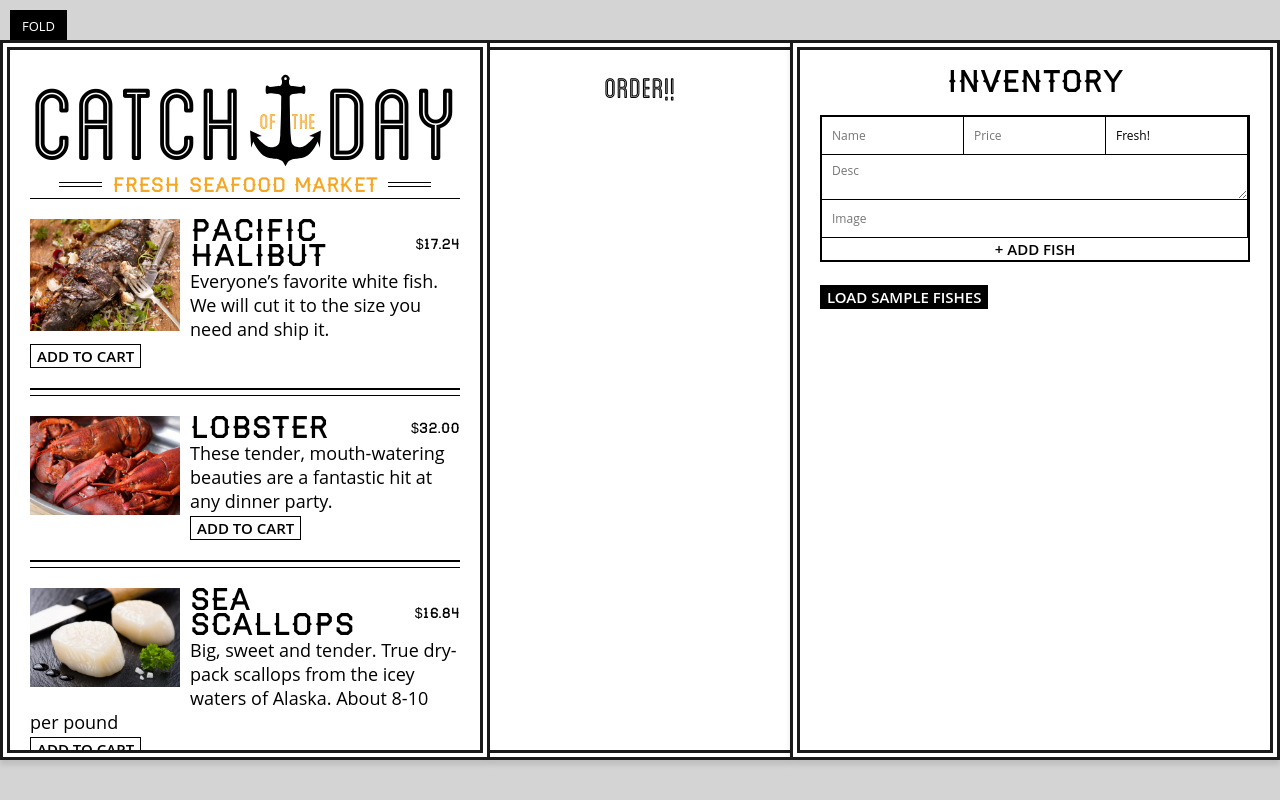
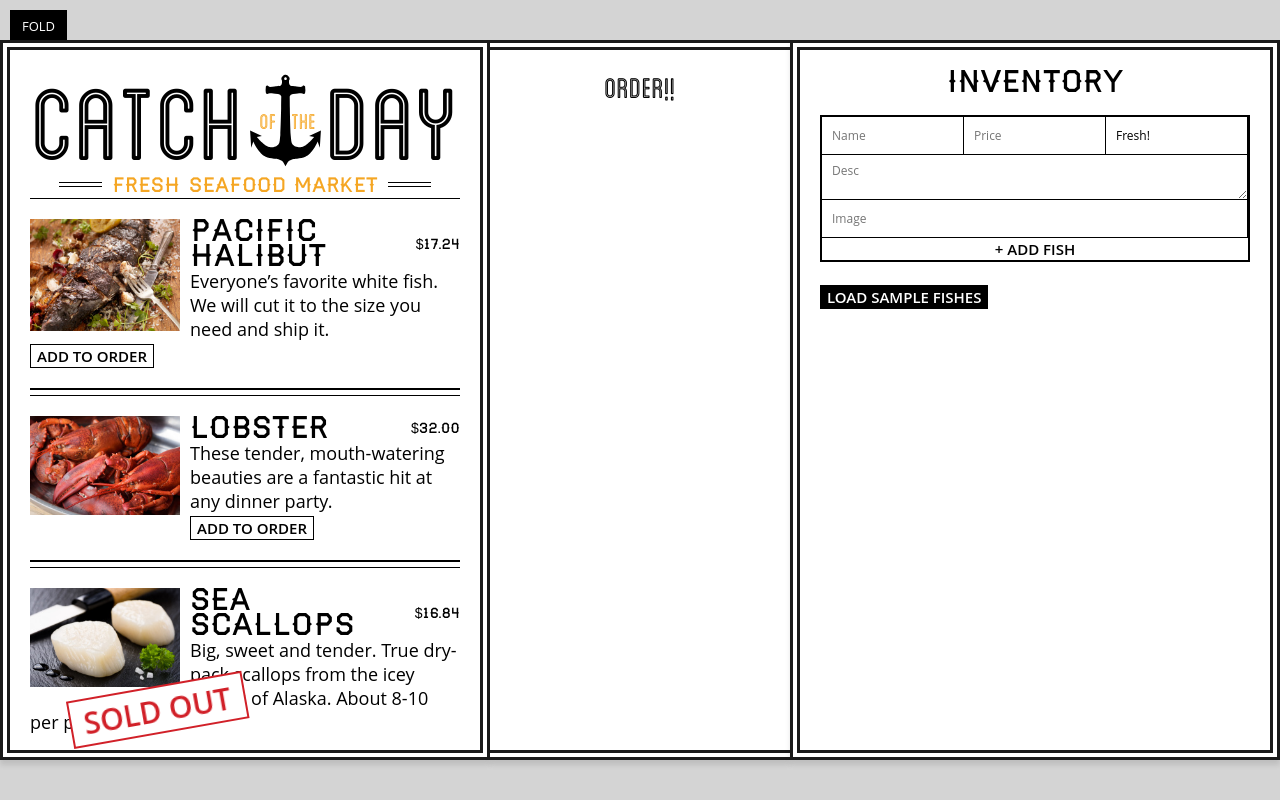
Before and after one commit to dgabor92/Catch-of-the-Day, a React (Create React App) app in the folder webshop/: page /store/1 in a window 1280 px wide. Both pictures are taken after a click on the button "LOAD SAMPLE FISHES". Built offline with nearby package versions, Linux system fonts and the light colour scheme.

Commit message:
Updating order state

```diff
--- a/webshop/src/components/App.js
+++ b/webshop/src/components/App.js
@@ -24,6 +24,16 @@
   loadSampleFishes = () => {
     this.setState({ fishes: sampleFishes });
   };
+
+  addToOrder = (key) => {
+    //1. Take a copy of State
+    const order = { ...this.state.order };
+    // 2. Either add to the order, or update the number of order
+    order[key] = order[key] + 1 || 1;
+    // 3. Call setState to update our state object
+    this.setState({ order });
+  };
+
   render() {
     return (
       <div className="catch-of-the-day">
@@ -31,7 +41,12 @@
           <Header tagline="Fresh Seafood Market" />
           <ul className="fishes">
             {Object.keys(this.state.fishes).map((key) => (
-              <Fish key={key} details={this.state.fishes[key]} />
+              <Fish
+                key={key}
+                index={key}
+                details={this.state.fishes[key]}
+                addToOrder={this.addToOrder}
+              />
             ))}
           </ul>
         </div>
--- a/webshop/src/components/Fish.js
+++ b/webshop/src/components/Fish.js
@@ -2,8 +2,13 @@
 import { formatPrice } from "../helpers";
 
 class Fish extends React.Component {
+  handleClick = () => {
+    this.props.addToOrder(this.props.index);
+  };
   render() {
     const { image, name, price, desc, status } = this.props.details;
+    const isAvailable = status === "available";
+
     return (
       <li className="menu-fish">
         <img src={image} alt={name} />
@@ -12,7 +17,9 @@
           <span className="price">{formatPrice(price)}</span>
         </h3>
         <p>{desc}</p>
-        <button>Add To Cart</button>
+        <button disabled={!isAvailable} onClick={this.handleClick}>
+          {isAvailable ? "Add to Order" : "Sold Out"}
+        </button>
       </li>
     );
   }
```
